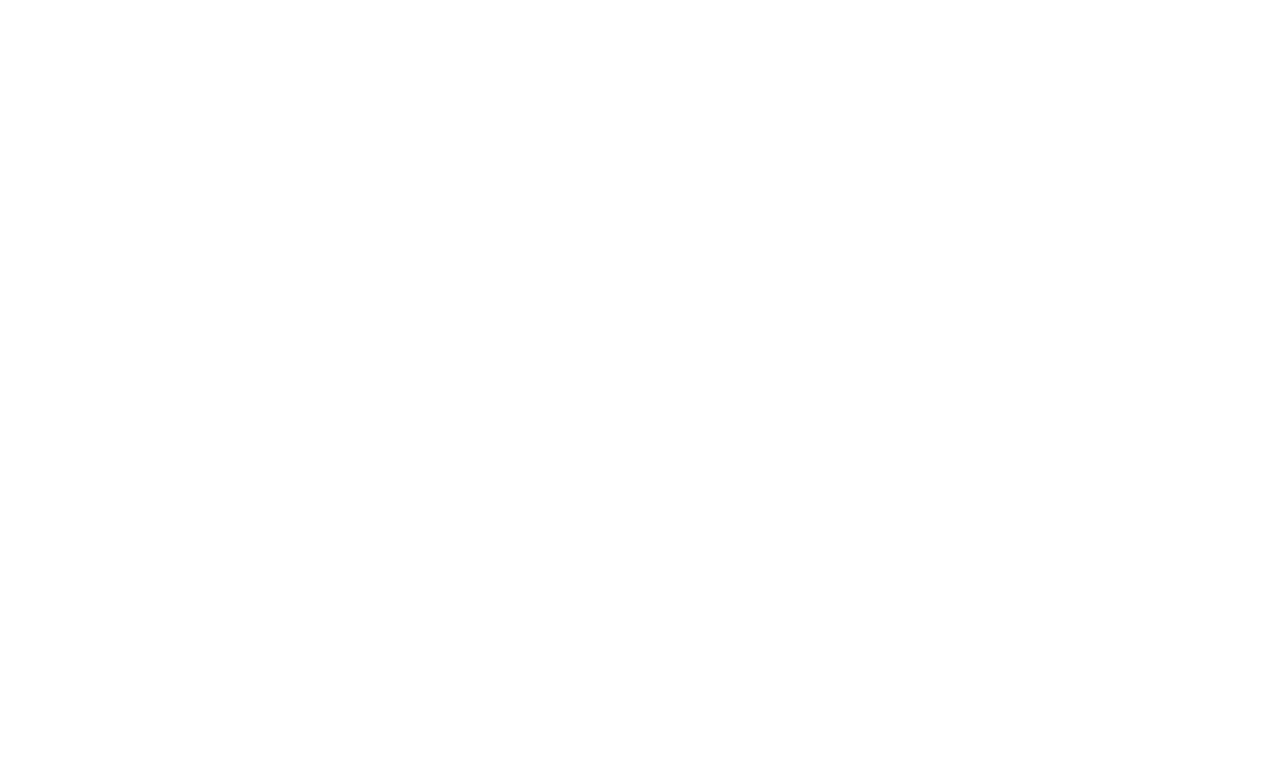
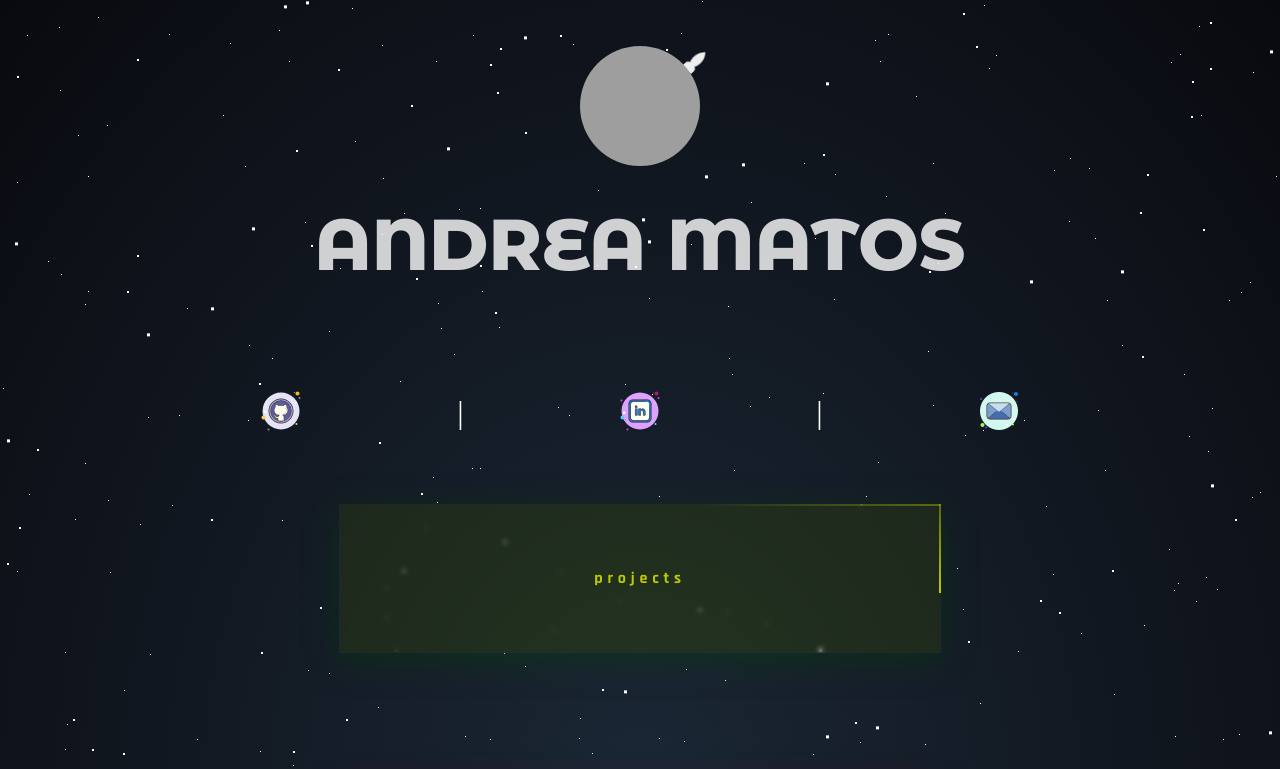
Before and after one commit to bebopdre/avm-portfolio, a React (Create React App) app: page / in a window 1280 px wide. Shown: the top 769 px of the page. Built offline with nearby package versions, Linux system fonts and the light colour scheme; grey boxes are pictures that could not be loaded.

Commit message:
imported everything for homepage and linked through app.js

```diff
--- a/src/App.js
+++ b/src/App.js
@@ -1,9 +1,16 @@
 import './App.scss';
+
+import { BrowserRouter, Routes, Route } from "react-router-dom";
+import HomePage from "./pages/HomePage/HomePage";
 
 function App() {
   return (
-    <>
-    </>
+    <BrowserRouter>
+      <Routes>
+        <Route path="/" element={<HomePage />} />
+      </Routes>
+
+    </BrowserRouter>
   );
 }
 
--- /dev/null
+++ b/src/pages/HomePage/HomePage.js
@@ -0,0 +1,85 @@
+import './HomePage.scss';
+
+import github from '../../assets/images/icons/icons8-github.svg';
+import linkedin from '../../assets/images/icons/icons8-linkedin.svg';
+import email from '../../assets/images/icons/icons8-email-50.png';
+
+function HomePage() {
+    return (
+        <main className="home">
+            <div className='stars'></div>
+            <div className='stars2'></div>
+            <div className='stars3'></div>
+
+            <section className='home__picture'>
+                <div className='home__picture-img'></div>
+                <div className='ship'>
+                    <div className='ship-rotate'>
+                        <div className='pod'></div>
+                        <div className='fuselage'></div>
+                    </div>
+                </div>
+            </section>
+
+            <h1 className='home__title'>
+                ANDREA MATOS
+            </h1>
+
+            <section className='home__socials'>
+                <div className='home__socials-social'>
+                    <img className='home__socials-social-img' alt='GitHub' src={github} />
+                </div>
+
+                <p className='home__socials-separator'> | </p>
+
+                <div className='home__socials-social'>
+                    <img className='home__socials-social-img' alt='LinkedIn' src={linkedin} />
+                </div>
+
+                <p className='home__socials-separator'> | </p>
+
+                <div className='home__socials-social'>
+                    <img className='home__socials-social-img' alt='E-mail' src={email} />
+                </div>
+            </section>
+
+            <section className='home__buttons'>
+                {/* <div className='home__buttons-button'>
+                    PROJECTS
+                </div>
+                <div className='home__buttons-button'>
+                    WORK HISTORY
+                </div>
+                <div className='home__buttons-button'>
+                    EDUCATION
+                </div>
+                <div className='home__buttons-button'>
+                    taking up space
+                </div> */}
+                <div className='home__buttons-neon'>
+                    <span className='home__buttons-neon--1'></span>
+                    <span className='home__buttons-neon--2'></span>
+                    <span className='home__buttons-neon--3'></span>
+                    <span className='home__buttons-neon--4'></span>
+                    projects
+                </div>
+                <div className='home__buttons-neon'>
+                    <span className='home__buttons-neon--1'></span>
+                    <span className='home__buttons-neon--2'></span>
+                    <span className='home__buttons-neon--3'></span>
+                    <span className='home__buttons-neon--4'></span>
+                    work history
+                </div>
+                <div className='home__buttons-neon'>
+                    <span className='home__buttons-neon--1'></span>
+                    <span className='home__buttons-neon--2'></span>
+                    <span className='home__buttons-neon--3'></span>
+                    <span className='home__buttons-neon--4'></span>
+                    education
+                </div>
+            </section>
+        </main>
+    )
+}
+
+export default HomePage;
--- /dev/null
+++ b/src/pages/HomePage/HomePage.scss
@@ -0,0 +1,280 @@
+@use '../../styles/partials/typography' as *;
+@use '../../styles/partials/keyframes' as *;
+@use '../../styles/partials/variables' as *;
+
+.button-background {
+    background: rgba(255, 255, 255, 0.4);
+    box-shadow: 0 8px 32px 0 rgba(31, 38, 135, 0.37);
+    backdrop-filter: blur(1.5px);
+    -webkit-backdrop-filter: blur(1.5px);
+    border-radius: 30px;
+    border: 1px solid rgba(255, 255, 255, 0.18);
+}
+
+.home {
+    height: 100vh;
+    background: radial-gradient(ellipse at bottom, $home-grey 0%, $home-black 100%);
+    overflow: hidden;
+
+    &__picture {
+        position: absolute;
+
+        width: 100%;
+        height: 25vh;
+
+        display: flex;
+        justify-content: center;
+        align-items: center;
+
+        // border: 2px solid red;
+        overflow: hidden;
+
+        &-img {
+            background-image: url('../../assets/images/avm.jpg');
+            background-position: center;
+            background-size: cover;
+            height: 120px;
+            width: 120px;
+
+            border-radius: 50%;
+
+            z-index: 2;
+        }
+    }
+
+    &__title {
+        font-family: 'Title Font';
+        font-size: 4.5rem;
+        color: rgba(white, 0.8);
+        width: 100%;
+
+        text-align: center;
+
+        position: absolute;
+        top: 25vh;
+    }
+
+    &__socials {
+        position: absolute;
+
+        top: 45vh;
+        width: 100%;
+
+        padding: 2vw 20vw;
+
+        display: flex;
+        justify-content: space-between;
+        align-items: center;
+
+        &-separator {
+            color: white;
+            font-size: 2rem;
+        }
+    }
+
+    &__buttons {
+        position: absolute;
+
+        top: 55vh;
+        width: 100%;
+
+        display: flex;
+        flex-direction: column;
+        justify-content: center;
+        align-items: center;
+
+        padding: 0 3vw;
+
+        &-neon {
+            padding: 5vw 6vw;
+            width: 50%;
+            margin: 5vw 0;
+
+            color: #03e9f4;
+            font-family: 'Sub-heading Font';
+            letter-spacing: .3rem;
+            text-decoration: none;
+            text-align: center;
+
+            transition: 0.5s;
+            overflow: hidden;
+
+            cursor: pointer;
+
+            background: rgba(255, 255, 255, 0.05);
+            box-shadow: 0 8px 32px 0 rgba(31, 38, 135, 0.37);
+            backdrop-filter: blur(2.5px);
+            -webkit-backdrop-filter: blur(2.5px);
+
+            &:hover {
+                background: #03e9f4;
+                color: #050801;
+                box-shadow: 0 0 5px #03e9f4,
+                    0 0 25px #03e9f4,
+                    0 0 50px #03e9f4,
+                    0 0 200px #03e9f4;
+                -webkit-box-reflect: below 1px linear-gradient(transparent, #0005);
+            }
+
+            &:nth-child(1) {
+                filter: hue-rotate(250deg);
+            }
+
+            &:nth-child(2) {
+                filter: hue-rotate(110deg);
+            }
+
+            &--1 {
+                top: 0;
+                left: 0;
+                width: 100%;
+                height: 2px;
+                background: linear-gradient(90deg, transparent, #03e9f4);
+                animation: animate1 4s linear infinite;
+            }
+
+            &--2 {
+                top: -100%;
+                right: 0;
+                width: 2px;
+                height: 100%;
+                background: linear-gradient(180deg, transparent, #03e9f4);
+                animation: animate2 4s linear infinite;
+                animation-delay: 1s;
+            }
+
+            &--3 {
+                bottom: 0;
+                right: 0;
+                width: 100%;
+                height: 2px;
+                background: linear-gradient(270deg, transparent, #03e9f4);
+                animation: animate3 4s linear infinite;
+                animation-delay: 2s;
+            }
+
+            &--4 {
+                bottom: -100%;
+                left: 0;
+                width: 2px;
+                height: 100%;
+                background: linear-gradient(360deg, transparent, #03e9f4);
+                animation: animate4 4s linear infinite;
+                animation-delay: 3s;
+            }
+        }
+    }
+}
+
+span {
+    position: absolute;
+    display: block;
+}
+
+.ship {
+    position: absolute;
+    right: 50%;
+    top: 50%;
+    margin-top: -55px;
+    margin-right: -55px;
+    height: 22px;
+    background: rgba(0, 0, 0, .1);
+    transform-origin: 0% 100% 0;
+    z-index: 1;
+    animation: ship $timing $curve2 infinite;
+
+    .ship-rotate {
+        position: absolute;
+        height: 22px;
+        transform: rotate(-110deg);
+        animation: ship-rotate $timing $curve2 infinite;
+    }
+
+    .pod {
+        position: absolute;
+        top: 0;
+        left: -8px;
+        height: 16px;
+        width: 16px;
+        background: $ship;
+        border-radius: 100% 0 100% 0;
+        transform: rotate(-45deg);
+    }
+
+    .fuselage {
+        position: absolute;
+        top: 14px;
+        left: -6px;
+        height: 8px;
+        width: 12px;
+        background: $ship;
+        border-radius: 100% 100% 0 0;
+
+        &:after {
+            content: "";
+            position: absolute;
+            left: 2px;
+            top: 100%;
+            width: 0;
+            height: 0;
+            border-left: 4px solid transparent;
+            border-right: 4px solid transparent;
+            border-top: 6px solid red;
+        }
+    }
+}
+
+.stars {
+    width: 1px;
+    height: 1px;
+    background: transparent;
+    box-shadow: $shadows-small;
+    animation: animStar 50s linear infinite;
+
+    &:after {
+        content: " ";
+        position: absolute;
+        top: 2000px;
+        width: 1px;
+        height: 1px;
+        background: transparent;
+        box-shadow: $shadows-small
+    }
+}
+
+.stars2 {
+    width: 2px;
+    height: 2px;
+    background: transparent;
+    box-shadow: $shadows-medium;
+    animation: animStar 100s linear infinite;
+
+    &:after {
+        content: " ";
+        position: absolute;
+        top: 2000px;
+        width: 2px;
+        height: 2px;
+        background: transparent;
+        box-shadow: $shadows-medium;
+    }
+}
+
+.stars3 {
+    width: 3px;
+    height: 3px;
+    background: transparent;
+    box-shadow: $shadows-big;
+    animation: animStar 150s linear infinite;
+
+    &:after {
+        content: " ";
+        position: absolute;
+        top: 2000px;
+        width: 3px;
+        height: 3px;
+        background: transparent;
+        box-shadow: $shadows-big;
+    }
+
+}
```
